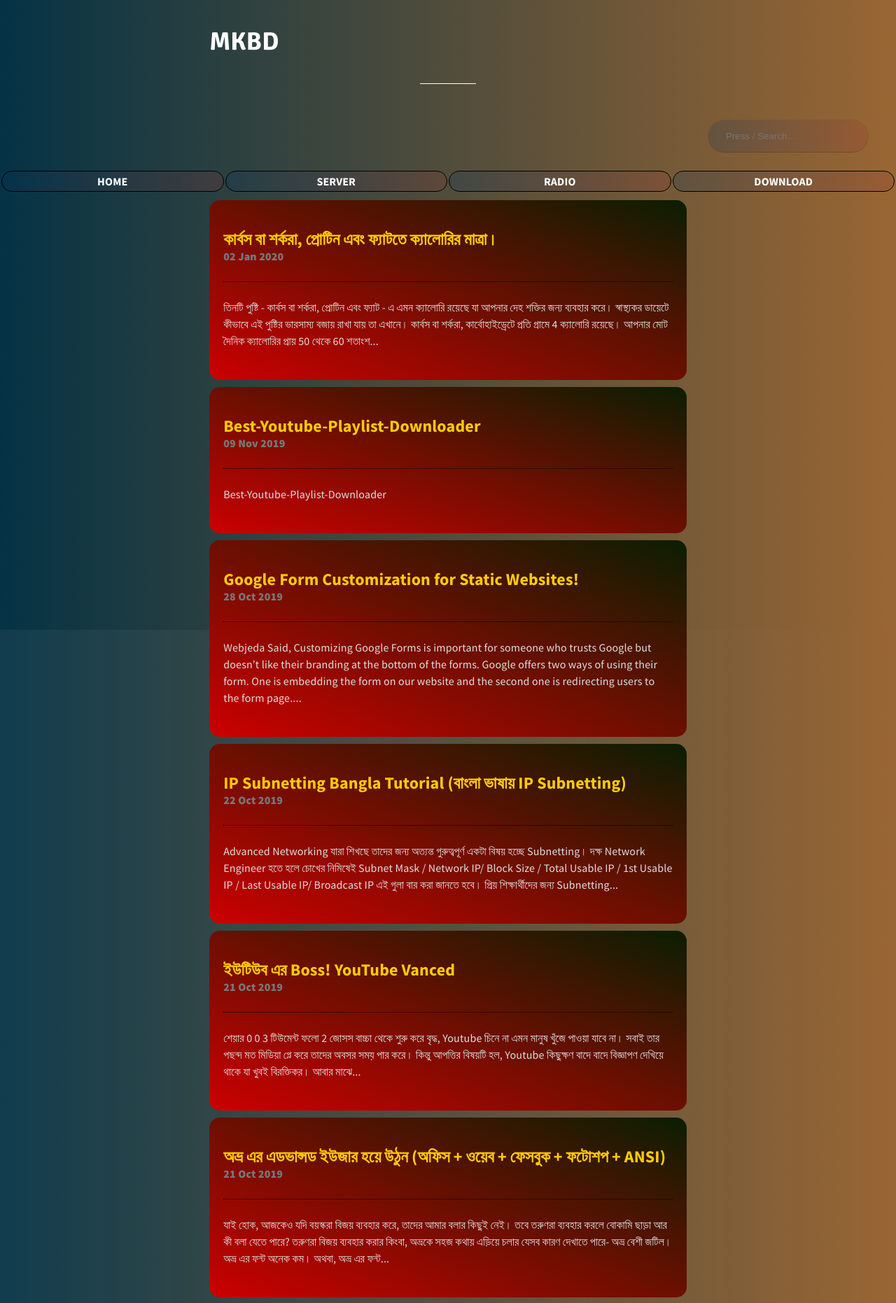
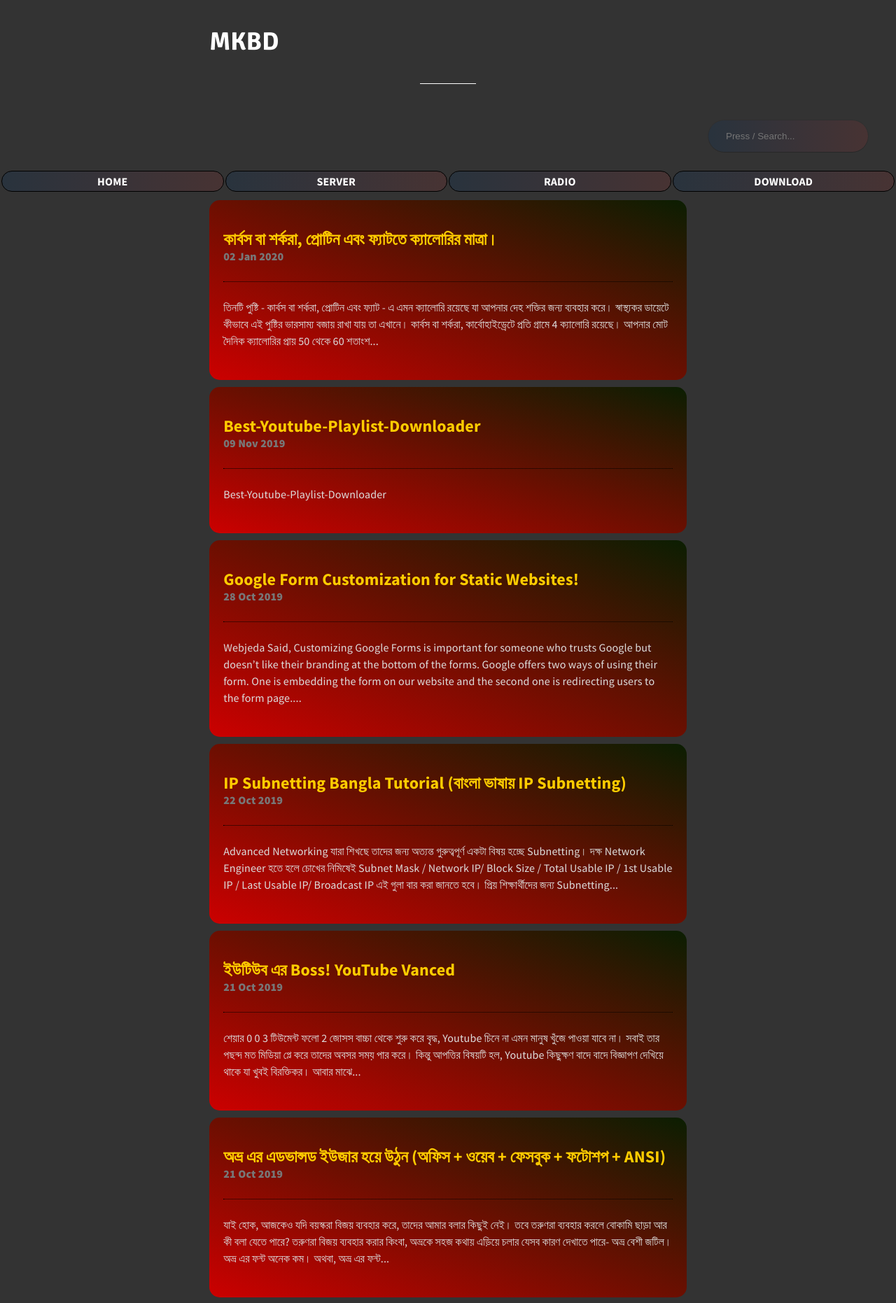
Before and after one commit to bdmilan/blog, a Jekyll site: the page built from index.html, in a window 1280 px wide. Shown: the top 1862 px of the page at 70% size. Built offline with Jekyll 4.4.1, drawn with Linux system fonts in a browser that asks for light colours; the list of posts is cut into pages by our own code.

Commit message:
Update layout.scss

```diff
--- a/_sass/layout.scss
+++ b/_sass/layout.scss
@@ -4,7 +4,7 @@
 html, body {
 	height: 100%;
 	min-width: auto;
-	background: linear-gradient(to left, #996633 0%, #043244f2 100%);
+
 
 }
 
```
